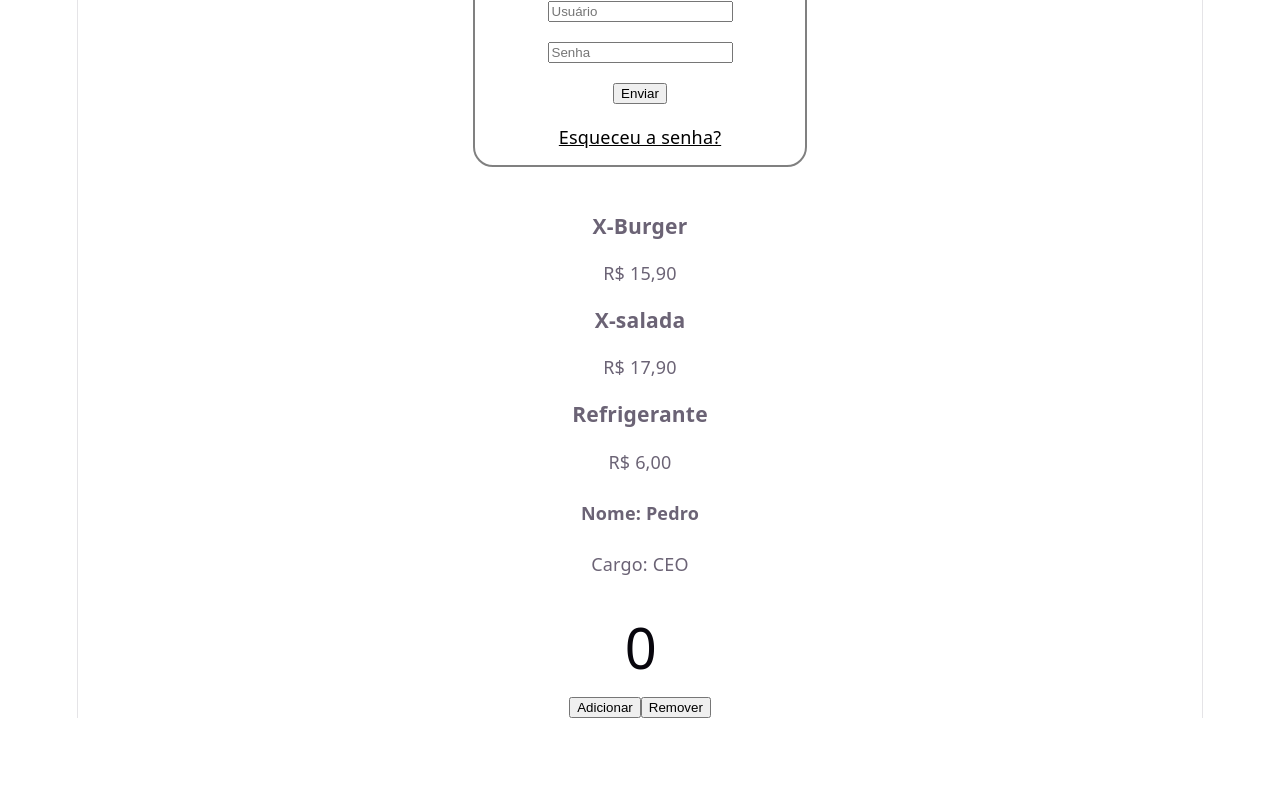
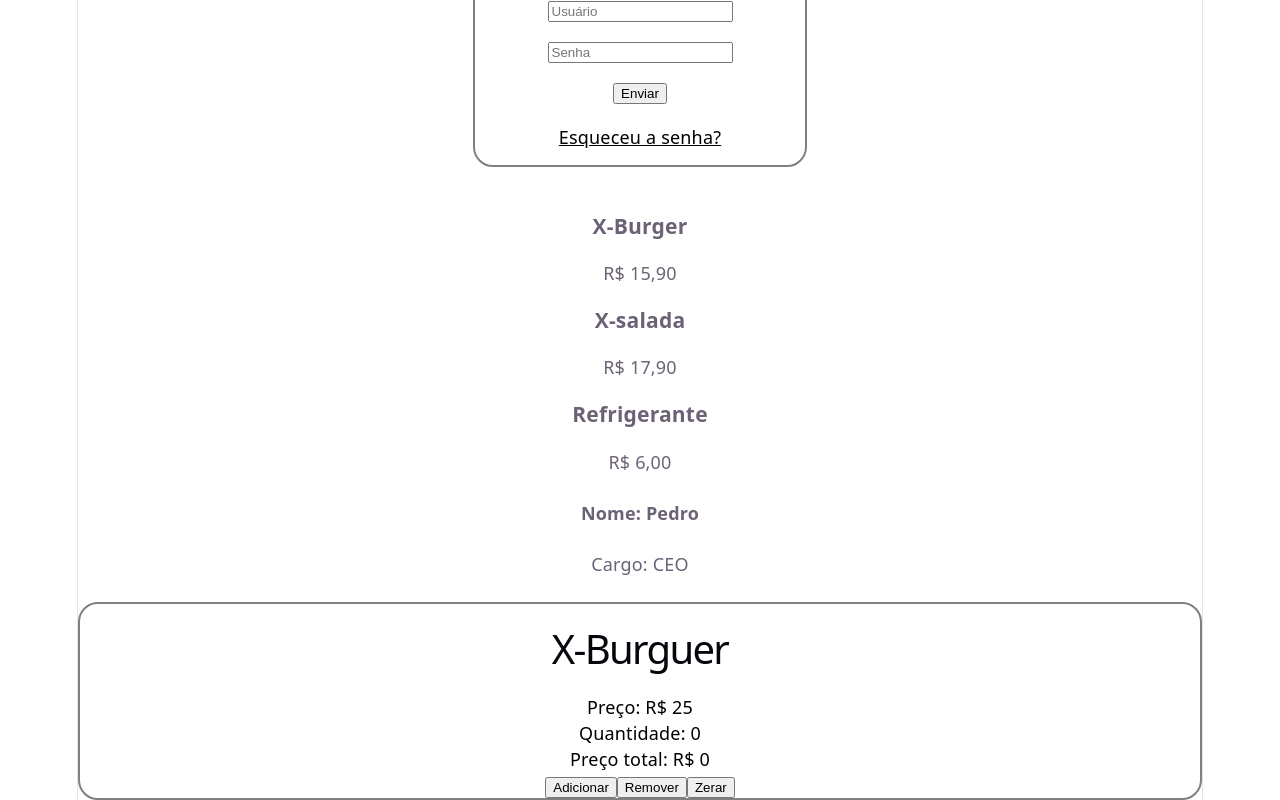
Before and after one commit to PeruzzoCode/projeto-pw, a React (Vite) app in the folder projeto-lanchonete/: page / in a window 1280 px wide. Shown: the part 224-1024 px from the top of the page. Before the commit the page ends 942 px from the top, so only its background shows below. Built offline with nearby package versions, Linux system fonts and the light colour scheme.

Commit message:
Sexto commit

```diff
--- a/projeto-lanchonete/src/App.jsx
+++ b/projeto-lanchonete/src/App.jsx
@@ -25,7 +25,7 @@ function App(){
             <Funcionario nome= "Pedro"
             cargo= "CEO"/>
 
-            <Contador />
+            <Contador  />
 
 
         </>
--- a/projeto-lanchonete/src/components/Contador.css
+++ b/projeto-lanchonete/src/components/Contador.css
@@ -1,4 +1,11 @@
 .Contador{
     color: black;
+    border: 2px solid gray;
+
+    border-radius: 20px;
 
 }
+
+.Contador h1{
+    font-size: 40px;
+}
--- a/projeto-lanchonete/src/components/Contador.jsx
+++ b/projeto-lanchonete/src/components/Contador.jsx
@@ -9,10 +9,14 @@ return(
 <>
 
     <div className="Contador">
-    <h1>{contador}</h1>
+    <h1>X-Burguer</h1>
+    <p>Preço: R$ 25</p>
+    <p>Quantidade: {contador}</p>
+    <p>Preço total: R$ {contador * 25}</p>
+    <button onClick={() => setContador(contador + 1)}>Adicionar</button>
+    <button onClick={() => { if (contador > 0){setContador(contador - 1);}}}>Remover</button>
+    <button onClick={() => setContador(0)}>Zerar</button>
 
-    <button onClick={() => setContador(contador + 1)}>Adicionar</button>
-    <button onClick={() => setContador(contador - 1)}>Remover</button>
     </div>
 
 </>
```
